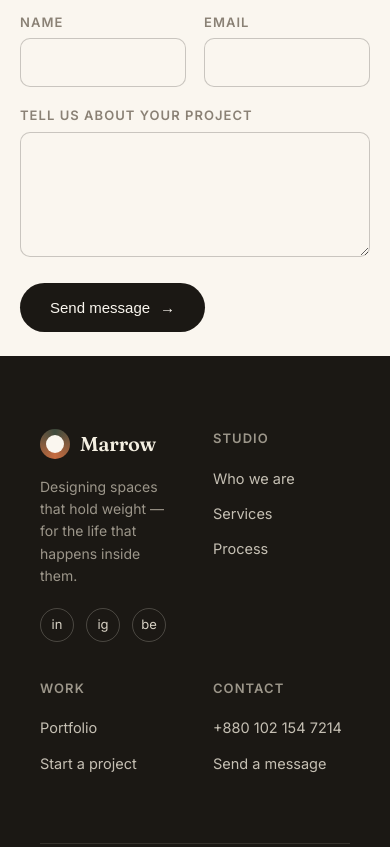
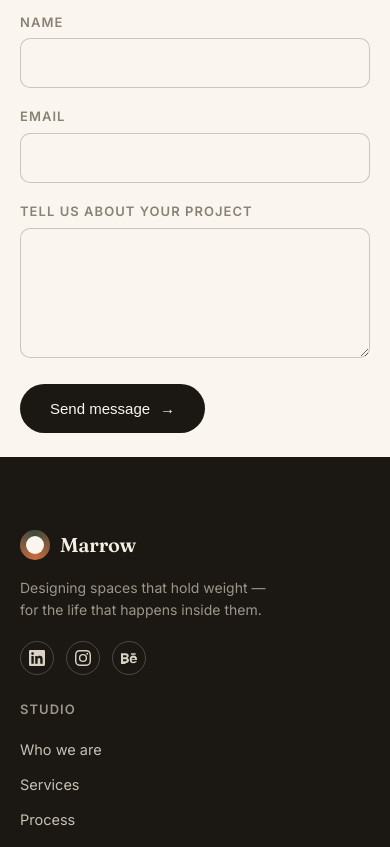
Before and after one commit to PascalAmah/interior, an Eleventy site: page src/index.njk in a window 390 px wide. Shown: the part 9180-10027 px from the top of the page. Built offline with nearby package versions, Linux system fonts and the light colour scheme; Eleventy itself is replaced by a stand-in of ours; files that its build step writes are made by us from their sources.

Commit message:
add social icons + other updates

```diff
--- a/src/_includes/base.njk
+++ b/src/_includes/base.njk
@@ -29,6 +29,8 @@
       a { color: inherit; text-decoration: none; }
       img { display: block; max-width: 100%; }
       .wrap { max-width: 1180px; margin: 0 auto; padding: 30px 40px; }
+      @media (max-width: 880px) { .wrap { padding: 30px 24px; } }
+      input, textarea, select { font-size: 16px !important; }
       .eyebrow { display: flex; align-items: center; gap: 10px; font-size: 12.5px; letter-spacing: 0.14em; text-transform: uppercase; color: var(--caption); font-weight: 500; margin-bottom: 18px; }
       .eyebrow::before { content: ""; width: 18px; height: 1px; background: var(--terracotta); display: inline-block; }
       @media (max-width: 880px) { .wrap { padding: 24px 20px; } }
@@ -59,9 +61,21 @@
             <a href="#" class="logo"><span class="logo-mark"></span>{{ site.name }}</a>
             <p>Designing spaces that hold weight — for the life that happens inside them.</p>
             <div class="footer-socials">
-              <a href="#">in</a>
-              <a href="#">ig</a>
-              <a href="#">be</a>
+              <a href="#" aria-label="LinkedIn">
+                <svg xmlns="http://www.w3.org/2000/svg" width="16" height="16" viewBox="0 0 24 24" fill="currentColor">
+                  <path d="M20.447 20.452h-3.554v-5.569c0-1.328-.027-3.037-1.852-3.037-1.853 0-2.136 1.445-2.136 2.939v5.667H9.351V9h3.414v1.561h.046c.477-.9 1.637-1.85 3.37-1.85 3.601 0 4.267 2.37 4.267 5.455v6.286zM5.337 7.433a2.062 2.062 0 0 1-2.063-2.065 2.064 2.064 0 1 1 2.063 2.065zm1.782 13.019H3.555V9h3.564v11.452zM22.225 0H1.771C.792 0 0 .774 0 1.729v20.542C0 23.227.792 24 1.771 24h20.451C23.2 24 24 23.227 24 22.271V1.729C24 .774 23.2 0 22.222 0h.003z"/>
+                </svg>
+              </a>
+              <a href="#" aria-label="Instagram">
+                <svg xmlns="http://www.w3.org/2000/svg" width="16" height="16" viewBox="0 0 24 24" fill="currentColor">
+                  <path d="M12 2.163c3.204 0 3.584.012 4.85.07 3.252.148 4.771 1.691 4.919 4.919.058 1.265.069 1.645.069 4.849 0 3.205-.012 3.584-.069 4.849-.149 3.225-1.664 4.771-4.919 4.919-1.266.058-1.644.07-4.85.07-3.204 0-3.584-.012-4.849-.07-3.26-.149-4.771-1.699-4.919-4.92-.058-1.265-.07-1.644-.07-4.849 0-3.204.013-3.583.07-4.849.149-3.227 1.664-4.771 4.919-4.919 1.266-.057 1.645-.069 4.849-.069zM12 0C8.741 0 8.333.014 7.053.072 2.695.272.273 2.69.073 7.052.014 8.333 0 8.741 0 12c0 3.259.014 3.668.072 4.948.2 4.358 2.618 6.78 6.98 6.98C8.333 23.986 8.741 24 12 24c3.259 0 3.668-.014 4.948-.072 4.354-.2 6.782-2.618 6.979-6.98.059-1.28.073-1.689.073-4.948 0-3.259-.014-3.667-.072-4.947-.196-4.354-2.617-6.78-6.979-6.98C15.668.014 15.259 0 12 0zm0 5.838a6.162 6.162 0 1 0 0 12.324 6.162 6.162 0 0 0 0-12.324zM12 16a4 4 0 1 1 0-8 4 4 0 0 1 0 8zm6.406-11.845a1.44 1.44 0 1 0 0 2.881 1.44 1.44 0 0 0 0-2.881z"/>
+                </svg>
+              </a>
+              <a href="#" aria-label="Behance">
+                <svg xmlns="http://www.w3.org/2000/svg" width="16" height="16" viewBox="0 0 24 24" fill="currentColor">
+                  <path d="M22 7h-7V5h7v2zm1.726 10c-.442 1.297-2.029 3-5.101 3-3.074 0-5.564-1.729-5.564-5.675 0-3.91 2.325-5.92 5.466-5.92 3.082 0 4.964 1.782 5.375 4.426.078.506.109 1.188.095 2.14H15.97c.13 3.211 3.483 3.312 4.588 2.029H23.726zm-7.686-3h4.965c-.105-1.547-1.136-2.219-2.477-2.219-1.466 0-2.277.768-2.488 2.219zm-9.574 6.988H0V5.021h6.953c5.476.081 5.58 5.444 2.72 6.906 3.461 1.26 3.577 8.061-3.207 8.061zM3 11h3.584c2.508 0 2.906-3-.312-3H3v3zm3.391 3H3v3.016h3.341c3.055 0 2.868-3.016.05-3.016z"/>
+                </svg>
+              </a>
             </div>
           </div>
           <div class="footer-col">
--- a/src/css/main.css
+++ b/src/css/main.css
@@ -173,9 +173,22 @@ footer { background: var(--ink); color: #d8d2c5; padding: 80px 0 32px; }
 .footer-col a { display: block; font-size: 14.5px; color: #d8d2c5; margin-bottom: 12px; opacity: 0.9; }
 .footer-col a:hover { opacity: 1; color: var(--terracotta); }
 .footer-bottom { display: flex; justify-content: space-between; align-items: center; font-size: 13px; color: #8a8478; flex-wrap: wrap; gap: 12px; }
-@media (max-width: 880px) { .footer-top { grid-template-columns: 1fr 1fr; gap: 36px; } footer { padding: 48px 20px 24px; } }
+@media (max-width: 880px) {
+  footer { padding: 48px 0 24px; }
+  .footer-top { grid-template-columns: 1fr 1fr; gap: 28px; padding-bottom: 36px; margin-bottom: 24px; }
+  .footer-brand { grid-column: 1 / -1; }
+  .footer-bottom { flex-direction: column; align-items: flex-start; gap: 8px; font-size: 12px; }
+}
+@media (max-width: 480px) {
+  .footer-top { grid-template-columns: 1fr; gap: 24px; }
+}
 
 /* ===== UTILITY ===== */
 .reveal { opacity: 0; transform: translateY(18px); transition: opacity 0.7s ease, transform 0.7s ease; }
 .reveal.in { opacity: 1; transform: translateY(0); }
 @media (prefers-reduced-motion: reduce) { .reveal { opacity: 1; transform: none; transition: none; } html { scroll-behavior: auto; } }
+
+/* ===== CONTACT FORM ===== */
+@media (max-width: 600px) {
+  .form-row { grid-template-columns: 1fr !important; }
+}
--- a/src/index.njk
+++ b/src/index.njk
@@ -278,7 +278,7 @@ layout: base.njk
     <form name="contact" method="POST" data-netlify="true" netlify-honeypot="bot-field" style="max-width: 620px;">
       <input type="hidden" name="form-name" value="contact" />
       <p style="display:none"><input name="bot-field" /></p>
-      <div style="display: grid; grid-template-columns: 1fr 1fr; gap: 18px; margin-bottom: 18px;">
+      <div style="display: grid; grid-template-columns: 1fr 1fr; gap: 18px; margin-bottom: 18px;" class="form-row">
         <div>
           <label style="display:block; font-size:13px; font-weight:600; margin-bottom:6px; color: var(--caption); text-transform: uppercase; letter-spacing: 0.08em;">Name</label>
           <input type="text" name="name" required style="width:100%; padding: 14px 16px; border: 1px solid var(--line-strong); border-radius: 10px; font-size:15px; background: var(--linen); font-family: inherit; outline: none;" />
```
Also changed, not shown: .eleventy.js.
